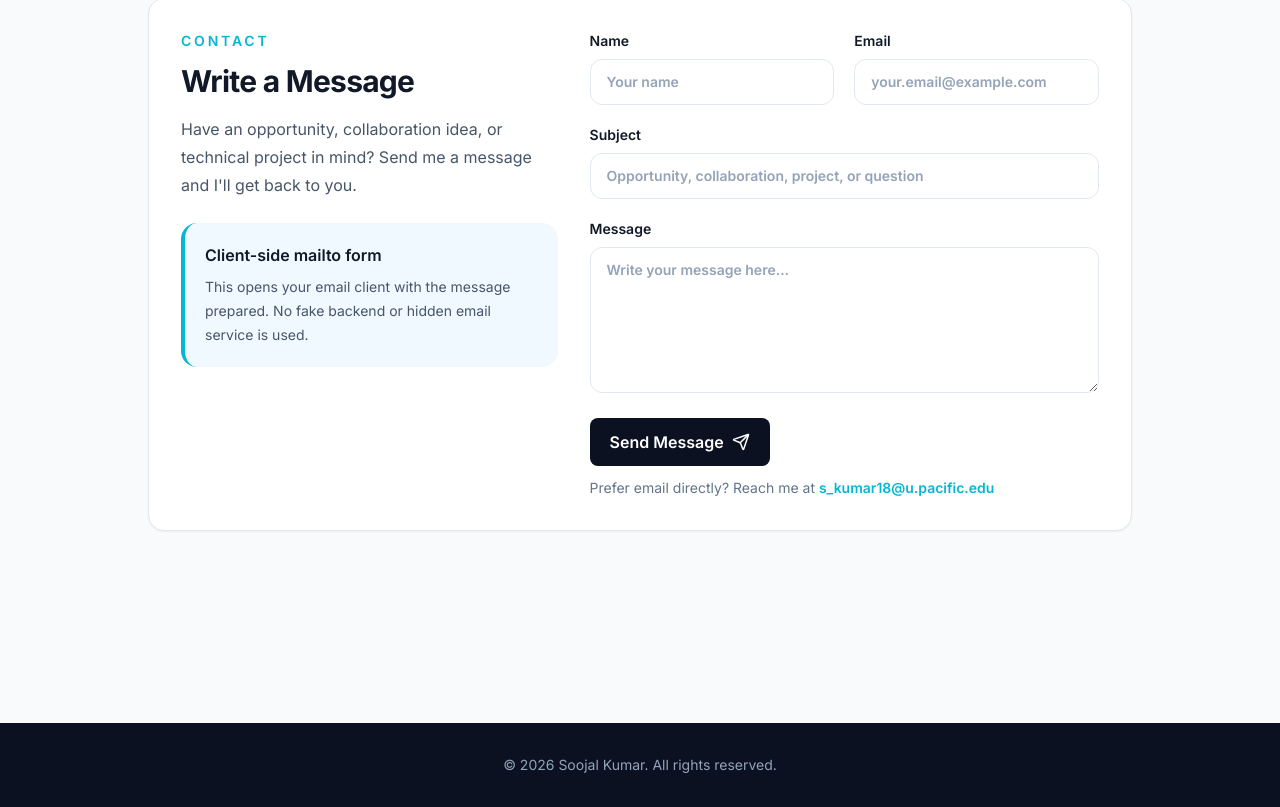
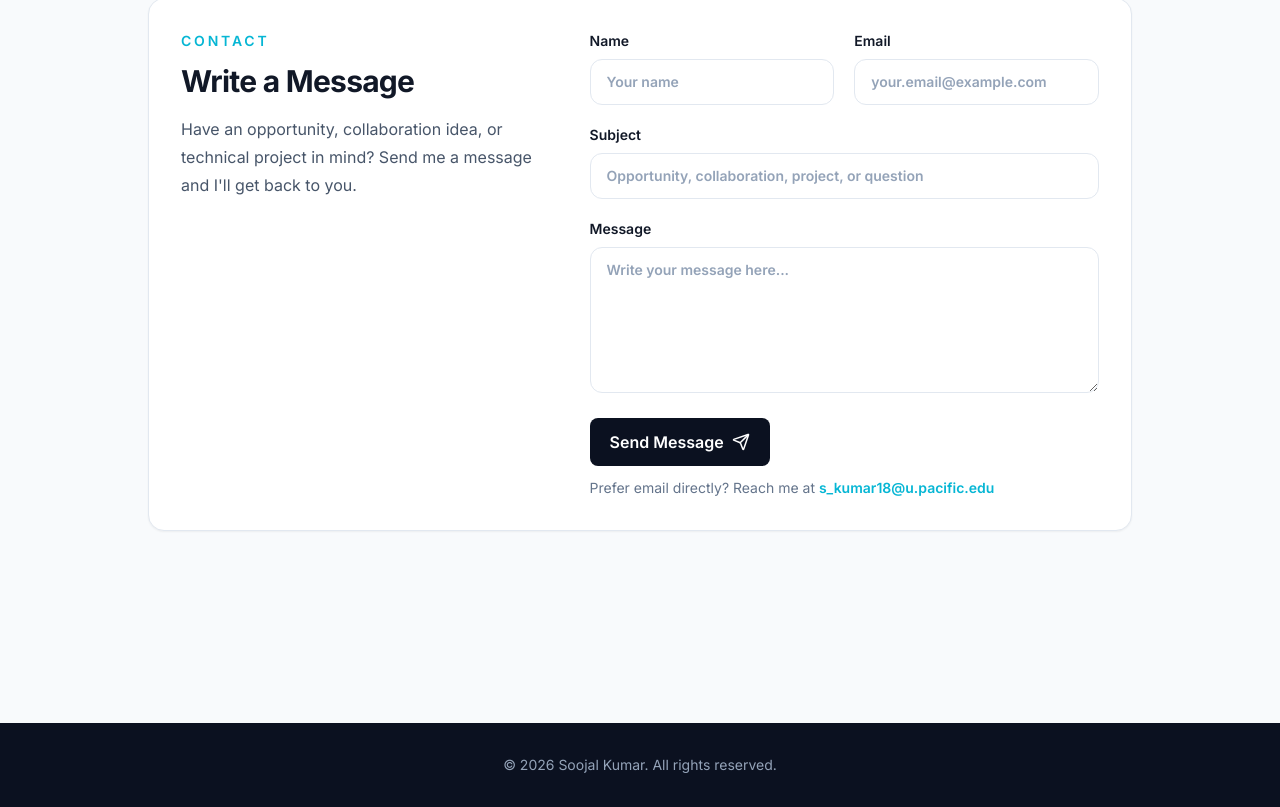
Before and after one commit to SoojalKumar/soojalkumar.com, a Next.js app: page /contact in a window 1280 px wide. Shown: the part 730-1537 px from the top of the page. Built offline with nearby package versions, Linux system fonts and the light colour scheme.

Commit message:
Remove contact form implementation note

```diff
--- a/components/ContactForm.tsx
+++ b/components/ContactForm.tsx
@@ -47,12 +47,6 @@ const ContactForm = () => {
             Have an opportunity, collaboration idea, or technical project in mind? Send me a message and I&apos;ll get
             back to you.
           </p>
-          <div className="mt-6 rounded-2xl border-l-4 border-accent bg-sky-50 p-5">
-            <p className="font-semibold text-ink">Client-side mailto form</p>
-            <p className="mt-2 text-sm leading-6 text-slate-600">
-              This opens your email client with the message prepared. No fake backend or hidden email service is used.
-            </p>
-          </div>
         </div>
 
         <form onSubmit={handleSubmit} className="grid gap-5">
```
